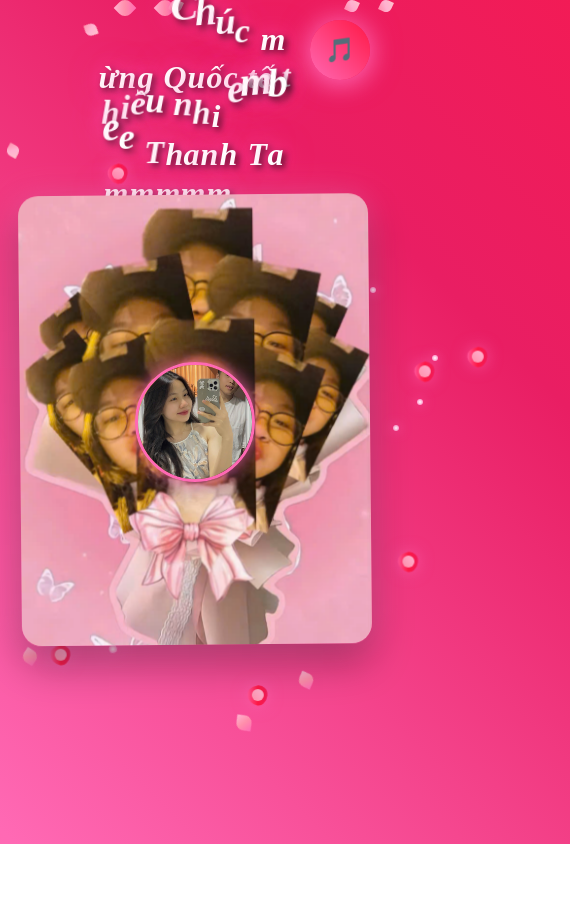
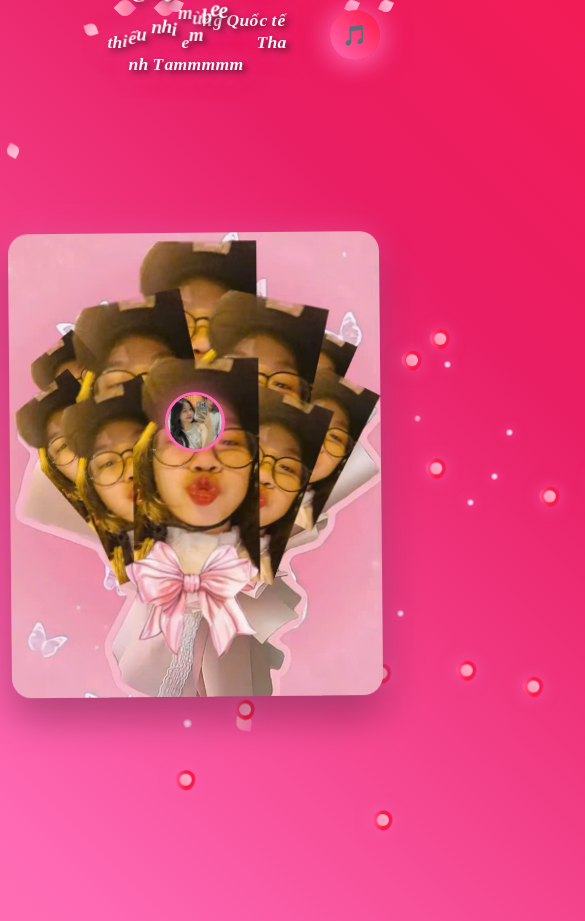
Before and after one commit to NgHuyNat/TestPi, a website: page public/index.html in a window 390 px wide. Shown: the top 921 px of the page, 585 px wide, since content can reach past the window. Before the commit the page ends 844 px from the top, so only its background shows below. Drawn offline with Linux system fonts and the light colour scheme; files whose address does not match are found by name.

Commit message:
first commit

```diff
--- a/public/index.html
+++ b/public/index.html
@@ -304,11 +304,9 @@
         animation: titleBounce 2s ease-in-out infinite;
         letter-spacing: 1px;
         line-height: 1.2;
-        max-width: 90vw;
-        word-wrap: break-word;
-        line-height: 1.2;
-        max-width: 90vw;
-        word-wrap: break-word;
+        max-width: 95vw;
+        word-break: break-word;
+        white-space: normal;
       }
 
       @keyframes titleBounce {
@@ -530,7 +528,6 @@
         background: linear-gradient(45deg, #f44336, #da190b);
         animation: none;
       }
-
       @keyframes musicPulse {
         0%,
         100% {
@@ -539,6 +536,107 @@
         50% {
           box-shadow: 0 4px 25px rgba(255, 105, 180, 0.8),
             0 0 30px rgba(255, 105, 180, 0.6);
+        }
+      } /* Mobile Responsive Styles */
+      @media (max-width: 768px) {
+        .bouncing-title {
+          font-size: 1.4rem;
+          top: 15px;
+          max-width: 95vw;
+          padding: 0 10px;
+          line-height: 1.3;
+          letter-spacing: 0.5px;
+        }
+
+        .flying-photo {
+          width: 80px;
+          height: 80px;
+        }
+
+        .bouquet-container {
+          width: 90vw;
+          height: 60vh;
+          margin-top: 80px;
+        }
+
+        .photo-bouquet {
+          width: 90vw;
+          height: 60vh;
+        }
+
+        .music-btn {
+          width: 50px;
+          height: 50px;
+          font-size: 20px;
+        }
+
+        .audio-player {
+          top: 10px;
+          right: 10px;
+        }
+      }
+
+      @media (max-width: 480px) {
+        .bouncing-title {
+          font-size: 1.1rem;
+          top: 10px;
+          max-width: 98vw;
+          padding: 0 5px;
+          line-height: 1.25;
+          letter-spacing: 0.3px;
+        }
+
+        .flying-photo {
+          width: 60px;
+          height: 60px;
+        }
+
+        .bouquet-container {
+          width: 95vw;
+          height: 55vh;
+          margin-top: 90px;
+        }
+
+        .photo-bouquet {
+          width: 95vw;
+          height: 55vh;
+        }
+
+        .orbit-container {
+          width: 90vw;
+          height: 90vw;
+        }
+
+        .sparkle-container {
+          width: 90vw;
+          height: 90vw;
+        }
+      }
+
+      @media (max-width: 360px) {
+        .bouncing-title {
+          font-size: 1rem;
+          top: 8px;
+          max-width: 100vw;
+          padding: 0 3px;
+          line-height: 1.2;
+          letter-spacing: 0.2px;
+        }
+
+        .flying-photo {
+          width: 50px;
+          height: 50px;
+        }
+
+        .bouquet-container {
+          width: 98vw;
+          height: 50vh;
+          margin-top: 95px;
+        }
+
+        .photo-bouquet {
+          width: 98vw;
+          height: 50vh;
         }
       }
     </style>
@@ -558,11 +656,10 @@
         🎵
       </button>
     </div>
-    <div>
-      <span class="bouncing-title">
-        Chúc mừng Quốc tế thiếu nhi embee Thanh Tammmmm
-      </span>
-    </div>
+    <h1 class="bouncing-title">
+      Chúc mừng Quốc tế thiếu nhi embee<br />
+      Thanh Tammmmm
+    </h1>
 
     <!-- Floating Petals Background -->
     <div class="petals-bg" id="petalsBackground"></div>
```
